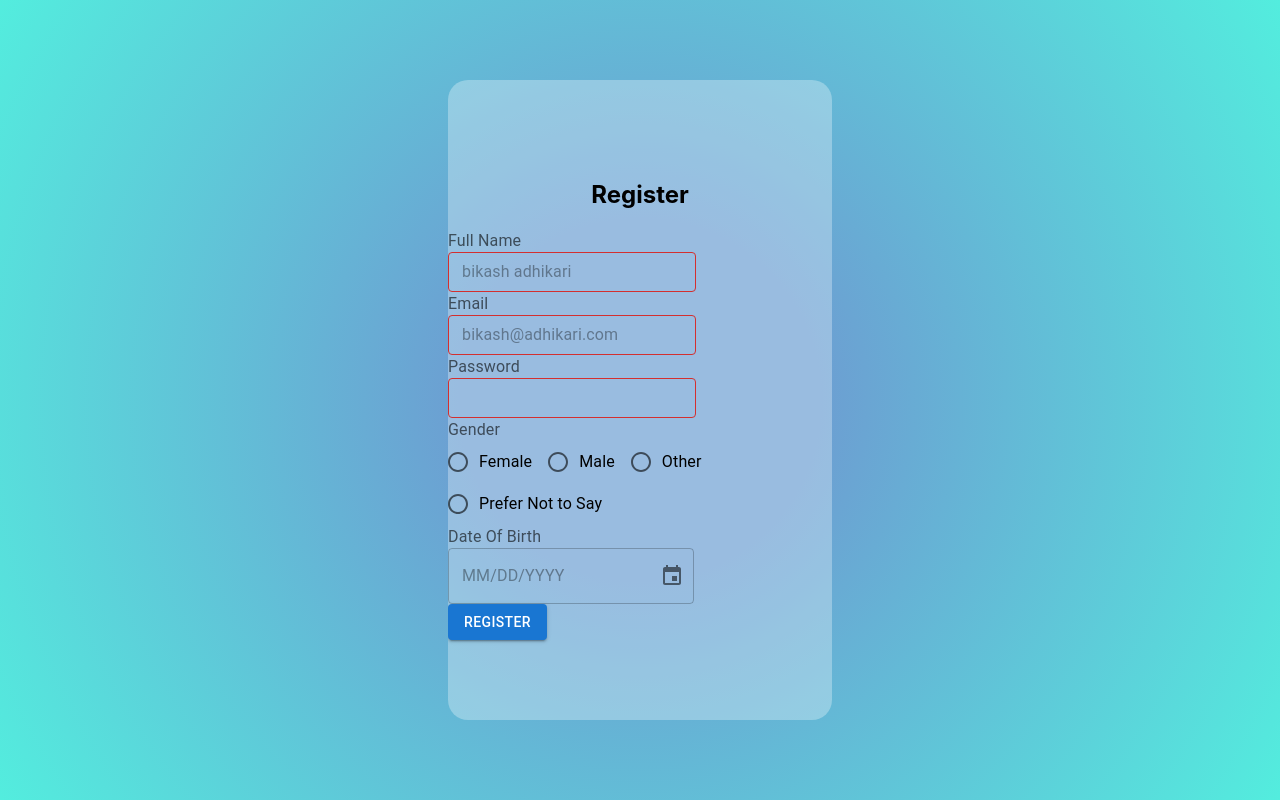
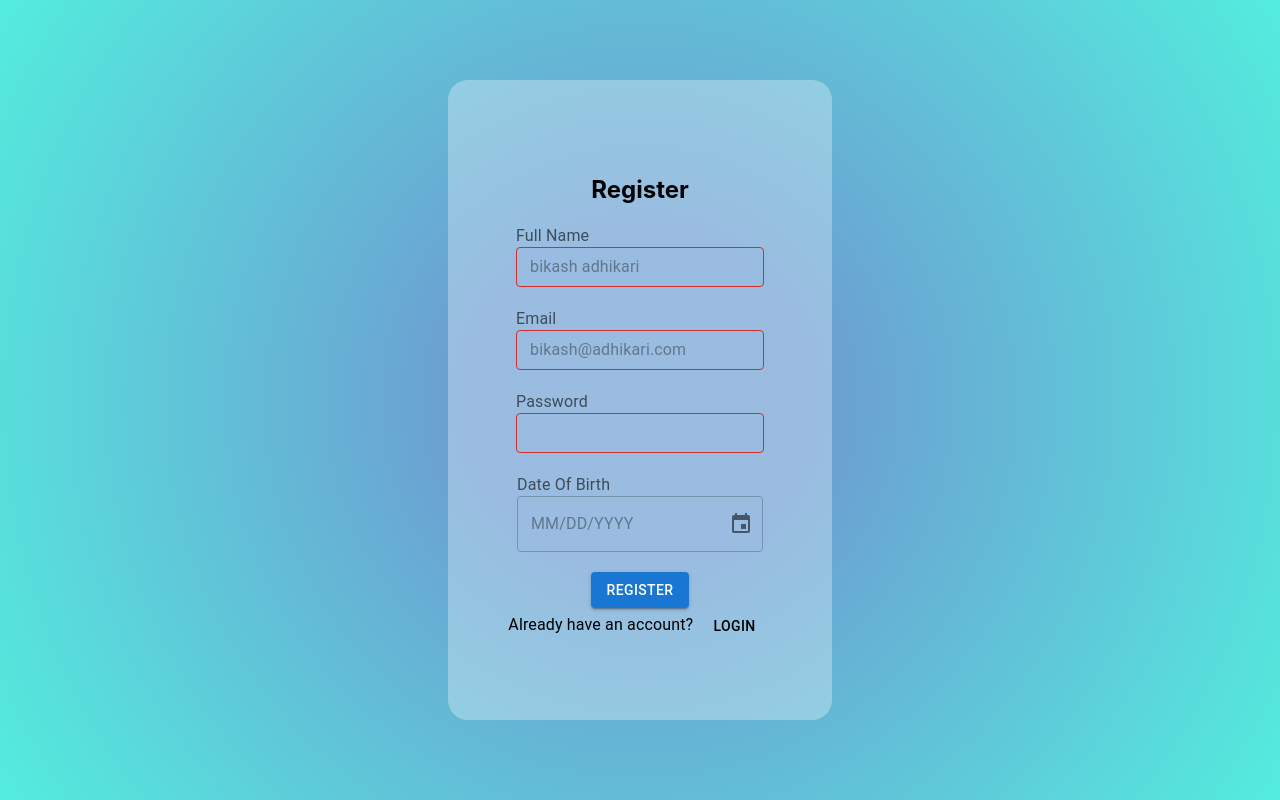
Before and after one commit to iambikash378/iLearn-frontend, a React (Create React App) app: page /signup in a window 1280 px wide. Built offline with nearby package versions, Linux system fonts and the light colour scheme.

Commit message:
signup alignment

```diff
--- a/src/pages/signuppage.jsx
+++ b/src/pages/signuppage.jsx
@@ -1,4 +1,5 @@
 import React, {useState} from 'react';
+import {useNavigate} from 'react-router-dom';
 import axios from 'axios';
 import Radio from '@mui/material/Radio';
 import RadioGroup from '@mui/material/RadioGroup';
@@ -19,6 +20,8 @@ function SignUpPage(props) {
     const [password, setPassword] = useState('');
     const [gender, setGender] = useState('');
     const [dob, setDob] = useState();
+
+    const navigate = useNavigate();
 
     const handleSignup = (e) => {
         e.preventDefault();
@@ -62,12 +65,17 @@ function SignUpPage(props) {
                 }}>
                <h2> Register </h2>
                <form onSubmit = {handleSignup}>
+                <Stack
+                    sx = {{alignItems:'center'}}>
                 <FullName value = {name} setterFunction={setName}/> <br/>
                 <Email value = {email} setterFunction={setEmail}/> <br/>
                 <NewPassword value = {password} setterFunction={setPassword}/> <br/>
-                <GenderRadio value = {gender} setterFunction = {setGender}/> <br/>
                 <DoB value = {dob} setterFunction={setDob}/><br/>
                 <Button variant = "contained" type = "submit">Register</Button>
+                <Typography>
+                    Already have an account? <Button variant="" onClick ={()=> navigate('/login')} >Login</Button>
+                </Typography>
+                </Stack>
             </form>
                 </Stack>
 
```
